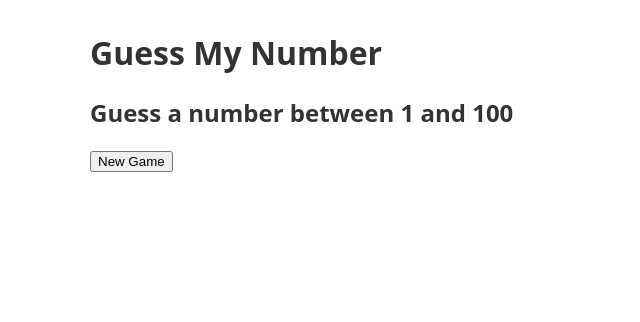
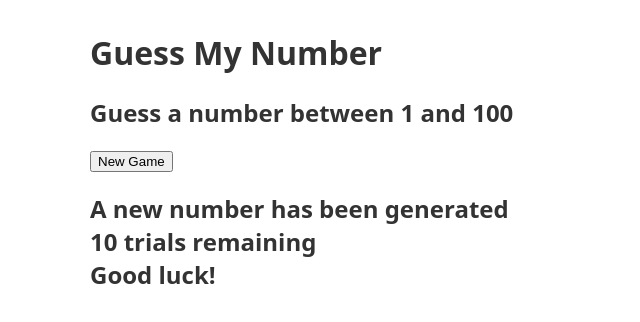
Before and after one commit to aya-asylbek/game-app-react, a React (Vite) app: page / in a window 1280 px wide. Shown: the top 322 px of the page, without its empty margins (0-640 px from the left). Built offline with nearby package versions, Linux system fonts and the light colour scheme.

Commit message:
Added section game-body with text in in

```diff
--- a/src/App.jsx
+++ b/src/App.jsx
@@ -6,7 +6,7 @@ function App() {
    return (
     <>
     <h1>Guess My Number</h1>
-    <Game />
+    <Game title="Guess a number between 1 and 100" />
       </>
   )
 }
--- a/src/Game.jsx
+++ b/src/Game.jsx
@@ -1,12 +1,28 @@
 import React from 'react';
 
-function Game(){
+function Game(props){
     return (
         <div className="game-area">
             <header className="game-header">
-                <h2 className="game-header-title">Guess a number between 1 and 100</h2>
+                <h2 className="game-header-title">{props.title}</h2>
             <button>New Game</button>
             </header>
+
+            <section className="game-body">
+                <h2 className="u-center">
+                    {`A new number has been generated`} <br />{`10 trials remaining`}{" "}
+                    <br /> {`Good luck!`}
+                </h2>
+
+
+
+                 </section>
+
+
+
+
+
+
             </div>
     );
 }
```
